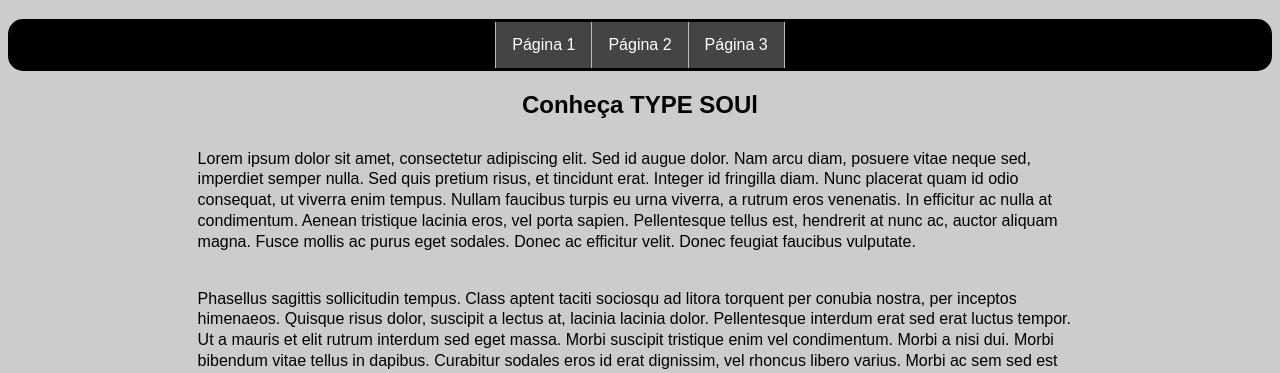
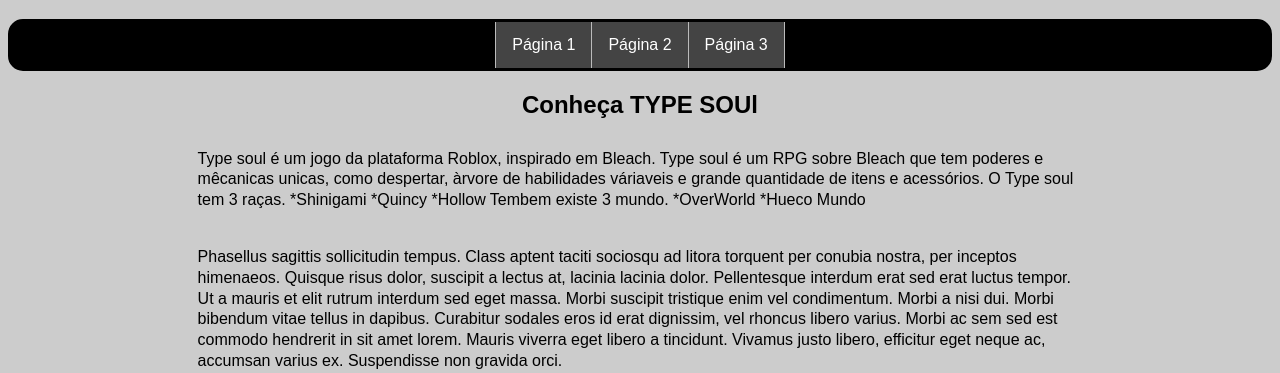
Before and after one commit to Rocha012/Rocha012.github.io, a plain HTML site: page pagina1.html in a window 1280 px wide. Shown: the part 61-434 px from the top of the page. Drawn offline with Linux system fonts and the light colour scheme.

Commit message:
Update pagina1.html

```diff
--- a/pagina1.html
+++ b/pagina1.html
@@ -18,7 +18,15 @@
 
 
 
-<p>Lorem ipsum dolor sit amet, consectetur adipiscing elit. Sed id augue dolor. Nam arcu diam, posuere vitae neque sed, imperdiet semper nulla. Sed quis pretium risus, et tincidunt erat. Integer id fringilla diam. Nunc placerat quam id odio consequat, ut viverra enim tempus. Nullam faucibus turpis eu urna viverra, a rutrum eros venenatis. In efficitur ac nulla at condimentum. Aenean tristique lacinia eros, vel porta sapien. Pellentesque tellus est, hendrerit at nunc ac, auctor aliquam magna. Fusce mollis ac purus eget sodales. Donec ac efficitur velit. Donec feugiat faucibus vulputate.</p>
+<p>Type soul é um jogo da plataforma Roblox, inspirado em Bleach. Type soul é um RPG sobre Bleach que tem poderes e mêcanicas unicas, como despertar, àrvore de habilidades váriaveis e grande quantidade de itens e acessórios.
+O Type soul tem 3 raças.
+*Shinigami
+*Quincy
+*Hollow
+
+Tembem existe 3 mundo.
+ *OverWorld
+*Hueco Mundo
 
 <p>Phasellus sagittis sollicitudin tempus. Class aptent taciti sociosqu ad litora torquent per conubia nostra, per inceptos himenaeos. Quisque risus dolor, suscipit a lectus at, lacinia lacinia dolor. Pellentesque interdum erat sed erat luctus tempor. Ut a mauris et elit rutrum interdum sed eget massa. Morbi suscipit tristique enim vel condimentum. Morbi a nisi dui. Morbi bibendum vitae tellus in dapibus. Curabitur sodales eros id erat dignissim, vel rhoncus libero varius. Morbi ac sem sed est commodo hendrerit in sit amet lorem. Mauris viverra eget libero a tincidunt. Vivamus justo libero, efficitur eget neque ac, accumsan varius ex. Suspendisse non gravida orci.</p>
 <center>
```
